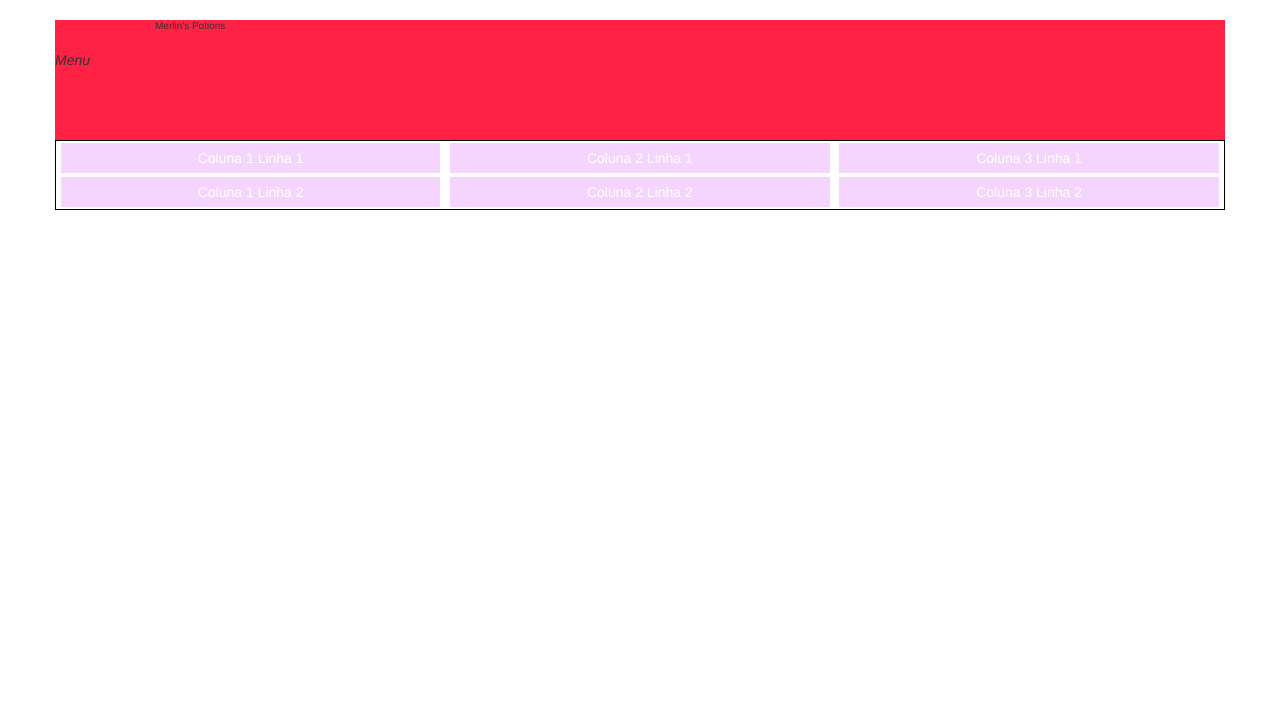
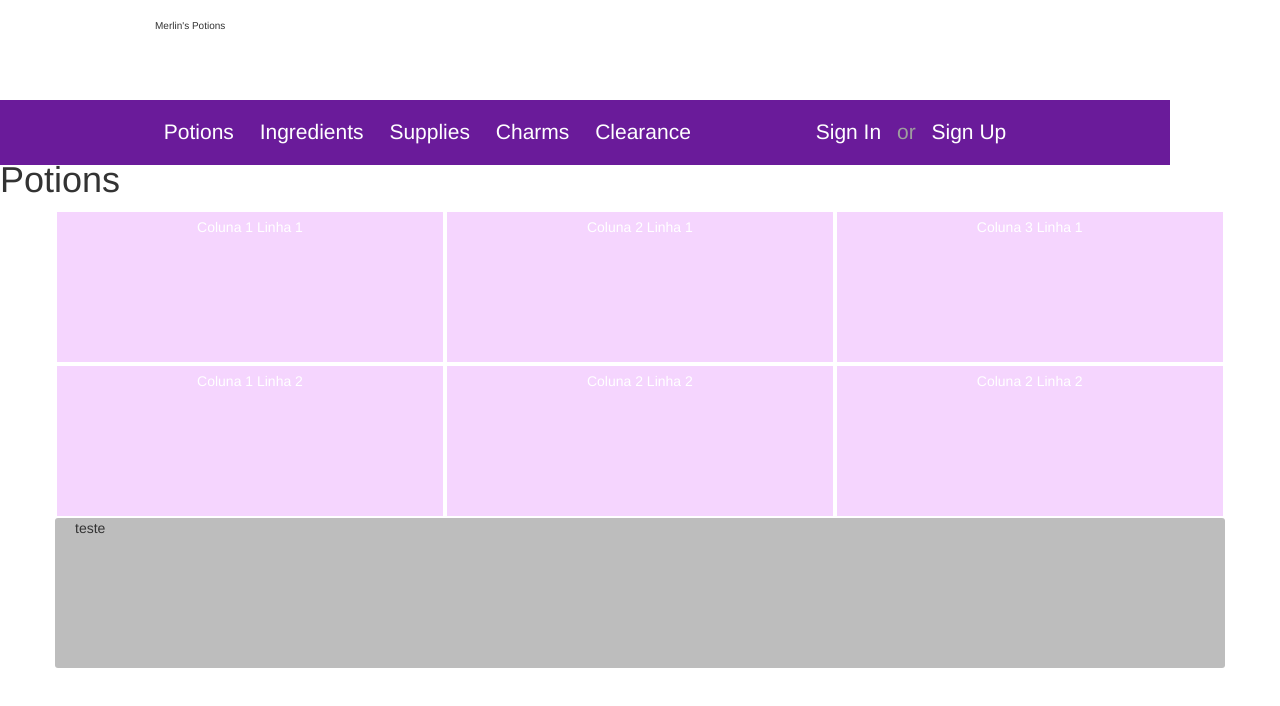
Before and after one commit to lukascamargo/merlin-s-potions, a plain HTML site: page public/index.html in a window 1280 px wide. Drawn offline with Linux system fonts and the light colour scheme; files that its build step writes are made by us from their sources.

Commit message:
Adicionando o menu para desktop. Não ficou legal. Devo então retirar este menu e adicionar um outro apenas para desktop, deixando este apenas para slide over.

```diff
--- a/public/css/footer.css
+++ b/public/css/footer.css
@@ -0,0 +1,16 @@
+.footer{
+
+}
+
+	@media (min-width: 1170px){
+		.footer {
+			height: 150px;
+			width: 100%;
+			background-color: #BDBDBD;
+			border-radius: 3px;
+			max-width: 1170px;
+			margin-left: auto;
+			margin-right: auto;
+			padding: 0 20px;
+		}
+	}
--- a/public/css/grid.css
+++ b/public/css/grid.css
@@ -8,7 +8,6 @@
 	margin-left: auto;
 	margin-right: auto;
 	padding: 0 20px;
-	border: 1px solid #000;
 }
 	@media (min-width: 1170px){
 		.container {
@@ -42,8 +41,8 @@
 	display: inline-block;
 	vertical-align: top;
 	min-height: 1px;
-	padding-left: 5px;
-	padding-right: 5px;
+	padding-left: 2px;
+	padding-right: 2px;
 	width: 50%;
 	margin-right: -4px;
 	*zoom:1;
@@ -51,7 +50,7 @@
 
 }
 	/* três colunas */
-	@media (min-width: 728px){
+	@media (min-width: 1170px){
 		.col-3{
 			width: 33.3333%;
 		}
@@ -67,8 +66,5 @@
 	text-align: center;
 	margin: 2px 0;
 	color: #fff;
+	height: 150px;
 }
-
-.big {
-	height: 50px;
-}
--- a/public/css/topo.css
+++ b/public/css/topo.css
@@ -3,21 +3,43 @@
 
 /* Topo */
 
-.topo {
+.header {
 	position: relative;
 	width: 100%;
 	height: 120px;
 	margin-right: auto;
 	margin-left: auto;
 	padding-right: 0 20px;
-	background-color: #FF2244;
+}
+.topo {
+	width: 100%;
+	height: 80px;
+	color: #333;
+	background-color: #fff;
+}
+.menu {
+	background-color: #6A1B9A;
+	width: 100%
+	height: 40px;
+	display: none;
 }
 	@media (min-width: 1170px){
 		.topo{
 			max-width: 1170px;
 			padding: 0;
 		}
+		.header {
+			padding: 15px;
+			max-width: 1170px;
+			padding: 0;
+		}
+		.menu {
+			background-color: #6A1B9A;
+			width: 100%
+			height: 40px;
+		}
 	}
+
 
 .site-tittle {
 	margin-left: 100px;
@@ -26,9 +48,20 @@
 
 .nav-toggle {
 	position: absolute;
+	color: #6A1B9A;
 	top: 30px;
 	cursor: pointer;
+	background: #fff;
+	border: none;
+	font-size: 18px;
+	padding: 5px 10px;
+	border-radius: 3px;
 }
+	@media (min-width: 1170px){
+		.nav-toggle {
+			display: none;
+		}
+	}
 
 a {
 	color: #fff;
@@ -41,11 +74,10 @@ nav li {
 
 .main-navigation {
 	position: fixed;
-	top: 0;
 	left: 0;
 	width: 100%;
 	height: 100%;
-	background: #FF2244;
+	background: #6A1B9A;
 	text-align: center;
 	transform: translateX(-100%);
 	transition: transform 0.6s ease;
@@ -56,7 +88,7 @@ nav li {
 }
 
 .main-navigation .mobile-top{
-	height: 10%;
+	height: 5%;
 	background: #333;
 	margin-right: auto;
 	margin-left: auto;
@@ -93,8 +125,47 @@ nav li {
 .main-navigation ul a:hover {
 	background: #fff;
 	color: #333;
+}
+
 
 .menu-acess {
 	display: inline-block;
 }
+
+	@media (min-width: 1170px){
+		.main-navigation{
+			max-width: 1170px;
+			width: 100%;
+			height: 65px;
+			background: #6A1B9A;
+			color: #9E9E9E;
+			font-size: 1.5em;
+			margin-left: auto;
+			margin-right: auto;
+			padding: 0 20px;
+			transform: translateX(0);
+
+		}
+		.main-navigation ul{
+			padding: 15px;
+			top: 15px;
+			list-style: none;
+		}
+		.main-navigation ul li {
+			display: inline;
+		}
+		.main-navigation ul li a{
+			padding: 2px 10px;
+			display: inline-block;
+			text-decoration: none;
+			color: #fff;
+
+		}
+		.main-navigation .mobile-top{
+			display: none;
+		}
+		.menu-acess {
+			padding-left: 9%;
+		}
+	}
 /* Menu */
--- a/public/index.html
+++ b/public/index.html
@@ -5,7 +5,7 @@
 	<link rel="stylesheet" type="text/css" href="./css/body.css">
 	<link rel="stylesheet" type="text/css" href="./css/topo.css">
 	<link rel="stylesheet" type="text/css" href="./css/grid.css">
-	<link rel="stylesheet" type="text/css" href="./class/footer.css">
+	<link rel="stylesheet" type="text/css" href="./css/footer.css">
 	<link href="./css/bootstrap.min.css" rel="stylesheet">
 </head>
 <body>
@@ -13,23 +13,15 @@
 		<div class="topo">
 			<h1 class="site-tittle">Merlin's Potions</h1>
 			<i class="nav-toggle">Menu</i>
-
-
-
+		</div>
 			<nav class="main-navigation" role='navigation'>
 					<div class="mobile-top">
-					<div class="close-button"><span class="nav-toggle">Close</span></div>
+					<div class="close-button">
+						<span class="nav-toggle">Close</span>
+					</div>
 					<div class="searchbox-nav">
-						<div class="col-log-6">
-						<div class="input-group">
-							<span class="input-group-addon">
-								<button class="btn btn-default" type="button">Go!</button>
-							</span>
-								<input type="text" class="form-control" placeholder="Search for ...">
+
 					</div>
-						</div>
-					</div>
-
 					</div>
 
 					<ul>
@@ -44,13 +36,14 @@
 						<li><a href="#">Sign Up</a></li>
 					</div>
 					</ul>
+
 			</nav>
-
-		</div>
-		<div class="menu"></div>
 	</div>
 
 
+	</div>
+
+	<h1 class="title">Potions</h1>
 	<div class="container">
 		<div class="row">
 			<div class="col col-3">
@@ -69,14 +62,15 @@
 				<div class="teste">Coluna 2 Linha 2</div>
 			</div>
 			<div class="col col-3">
-				<div class="teste">Coluna 3 Linha 2</div>
+				<div class="teste">Coluna 2 Linha 2</div>
 			</div>
+
 		</div>
 	</div>
 
 
 	<div class="footer">
-
+		<p>teste</p>
 	</div>
 
 	<script src="./js/jquery-2.0.3.min.js"></script>
```
Lines whose indentation alone changed are shown as unchanged.
